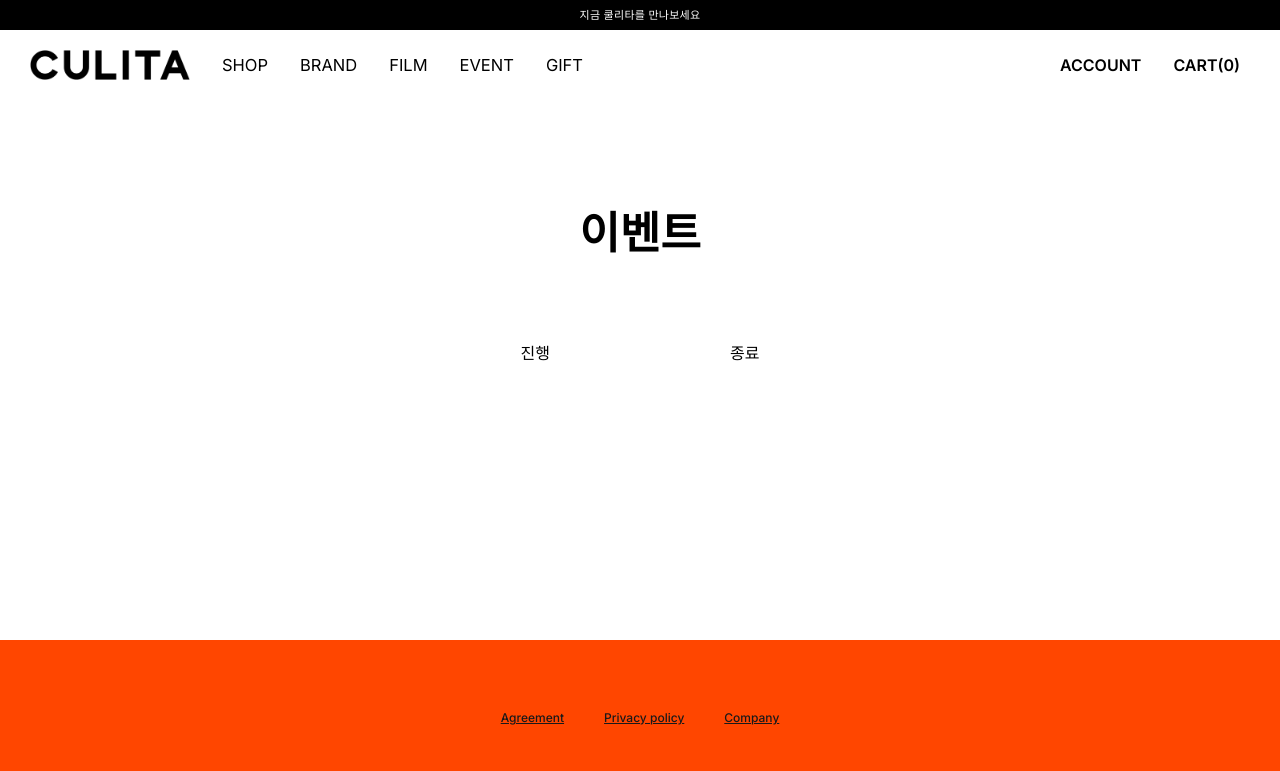
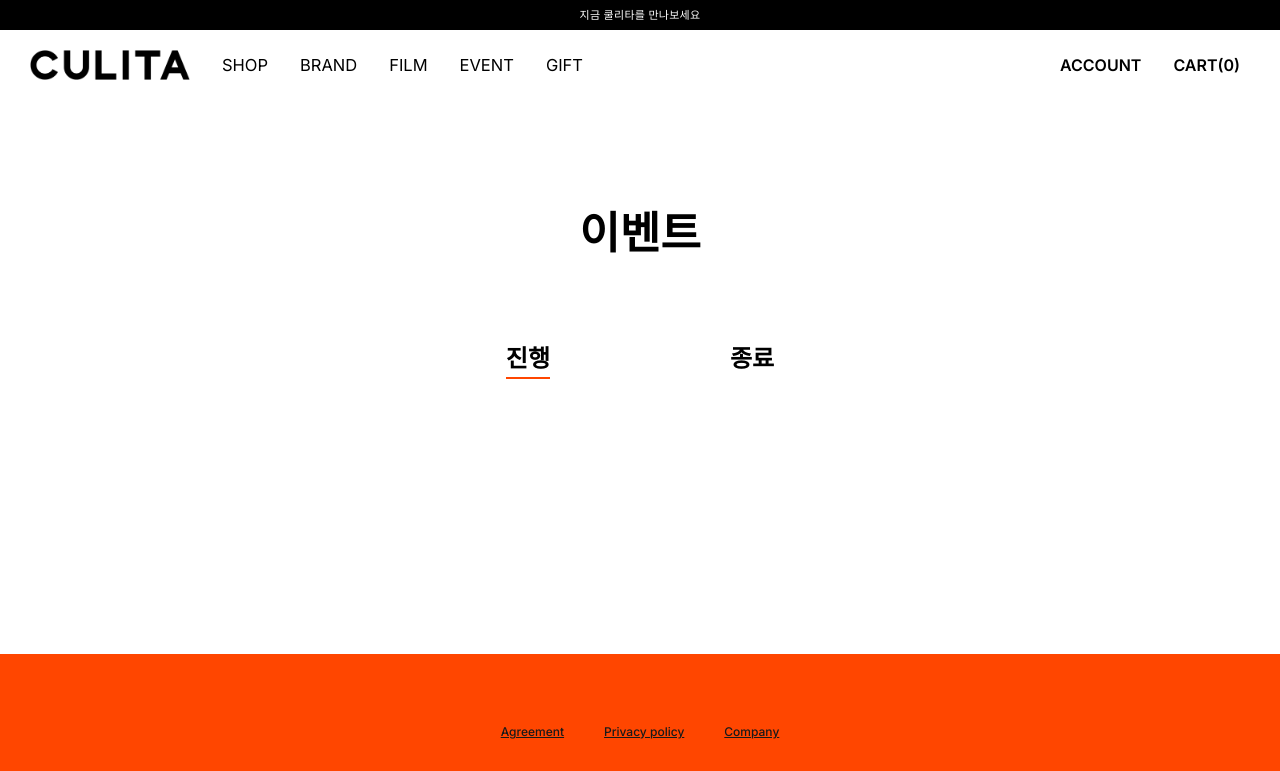
Before and after one commit to vwb123123/CULITA-frontend, a React (Vite) app: page /event in a window 1280 px wide. Shown: the top 771 px of the page. Built offline with nearby package versions, Linux system fonts and the light colour scheme; no server answers; a web font is replaced by a local one.

Commit message:
EVENT 페이지 수정중

```diff
--- a/src/pages/(event)/EventPage.tsx
+++ b/src/pages/(event)/EventPage.tsx
@@ -34,13 +34,20 @@ function EventPage() {
                                 onClick={() => {
                                     setActiveTab(tab);
                                 }}
-                                className={twMerge([])}
+                                className={twMerge(
+                                    ["text-[24px]", "font-bold"],
+                                    activeTab === tab
+                                        ? ["border-b-2", "border-b-[#FF4600]"]
+                                        : ["border-none"],
+                                )}
                             >
-                                <Link to={"/"}>{tab}</Link>
+                                {tab}
                             </li>
                         ))}
                     </ul>
                 </nav>
+
+                {}
             </header>
         </div>
     );
```
